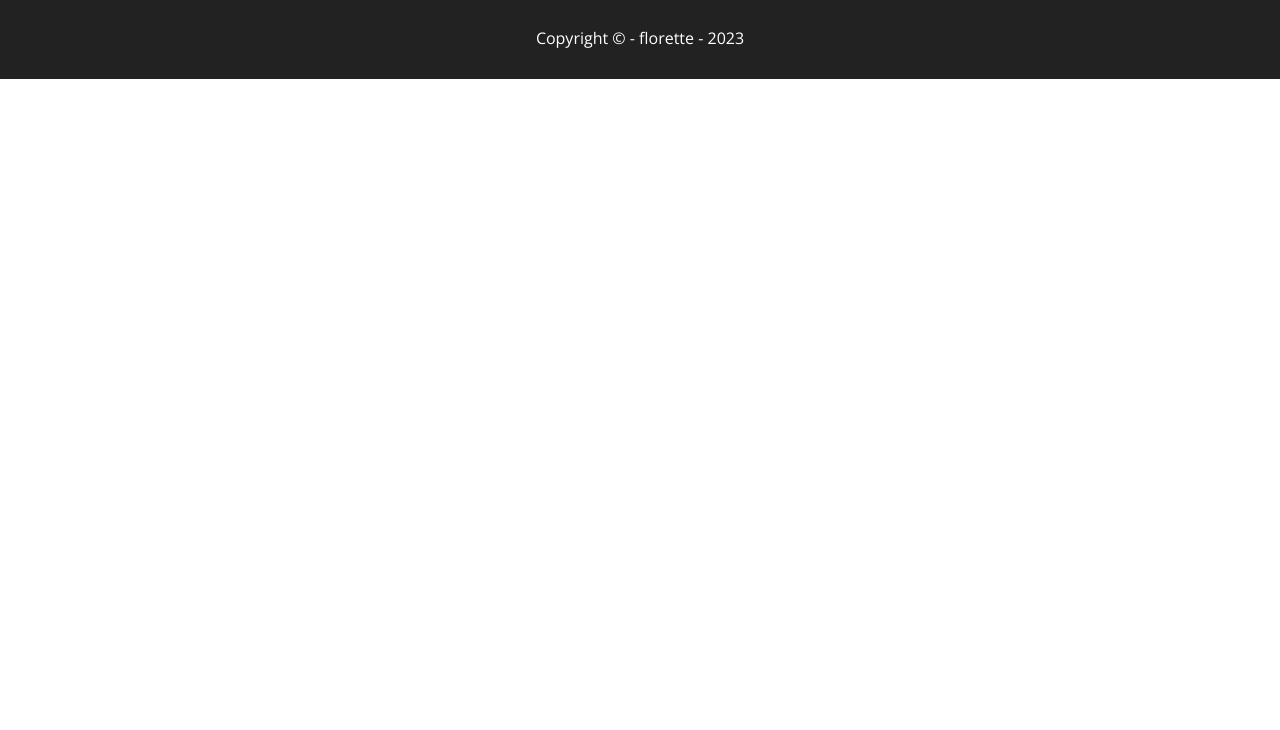
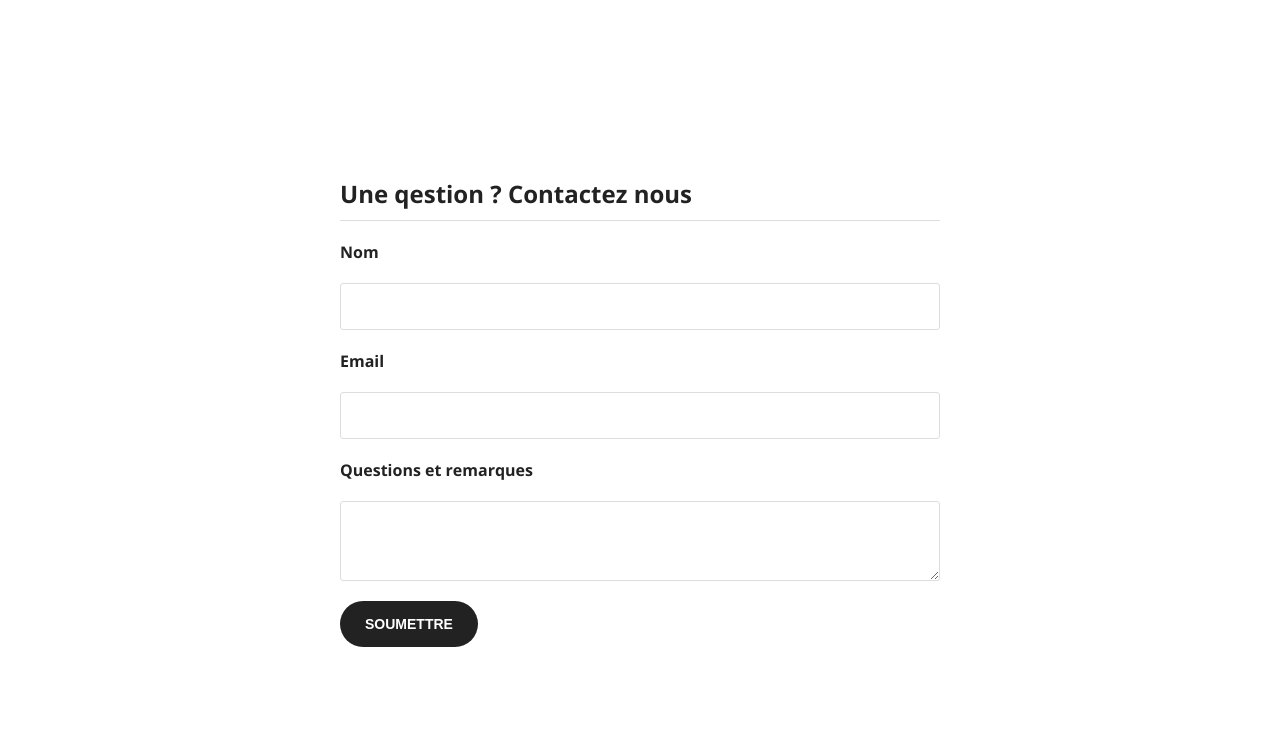
Before and after one commit to CorentinTalour/CafeFlorette, a plain HTML site: page contact.html in a window 1280 px wide. Shown: the part 70-800 px from the top of the page. Drawn offline with nearby package versions, Linux system fonts and the light colour scheme.

Commit message:
Mise en place de la page de contact

```diff
--- a/contact.html
+++ b/contact.html
@@ -22,7 +22,20 @@
         </ul>
     </nav>
 </header>
-
+<section class="contact">
+    <div class="contact-form-container">
+        <form action="#">
+            <h1 class="underline">Une qestion ? Contactez nous</h1>
+            <label class="my-20" for="name">Nom</label>
+            <input type="text" name="name" id="name">
+            <label class="my-20" for="email">Email</label>
+            <input type="email" name="email" id="email">
+            <label class="my-20" for="question">Questions et remarques</label>
+            <textarea name="qestion" id="question"></textarea>
+            <button class="btn btn-dark my-20">SOUMETTRE</button>
+        </form>
+    </div>
+</section>
 <footer>
     <p>Copyright &#169; - florette - 2023</p>
 </footer>
--- a/css/style.css
+++ b/css/style.css
@@ -230,3 +230,32 @@ footer p {
     float: right;
     width: 50%;
 }
+
+/* contact */
+
+.contact {
+    padding: 180px 0;
+    min-height: 100vh;
+}
+
+.contact-form-container {
+    max-width: 600px;
+    margin: auto;
+}
+
+.contact-form-container form label {
+    display: block;
+    font-weight: 700;
+}
+
+.contact-form-container form input, textarea {
+    display: block;
+    width: 100%;
+    padding: 15px;
+    border: 1px solid #ddd;
+    border-radius: 3px;
+}
+
+.contact-form-container form textarea {
+    min-height: 80px;
+}
```
